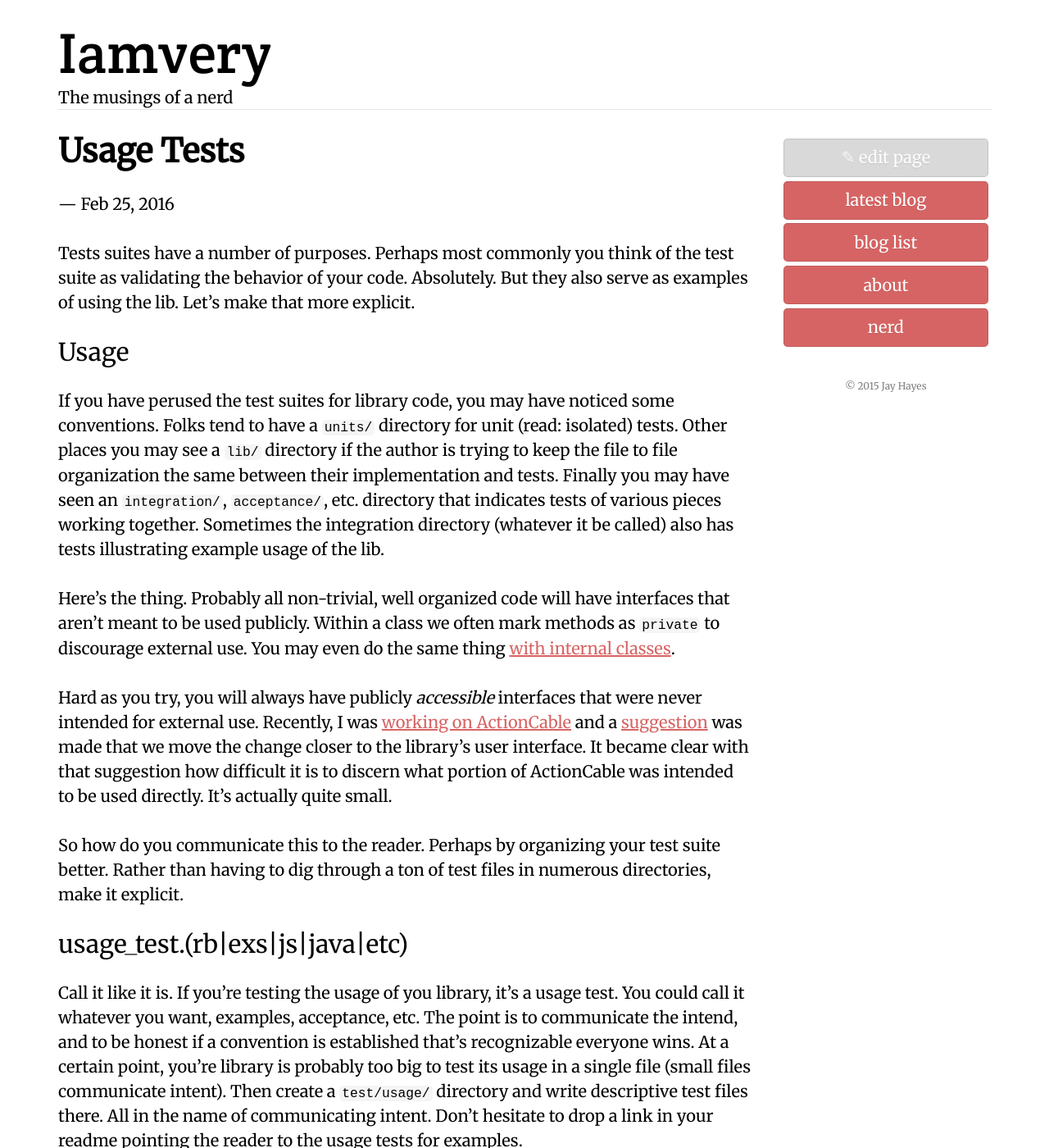
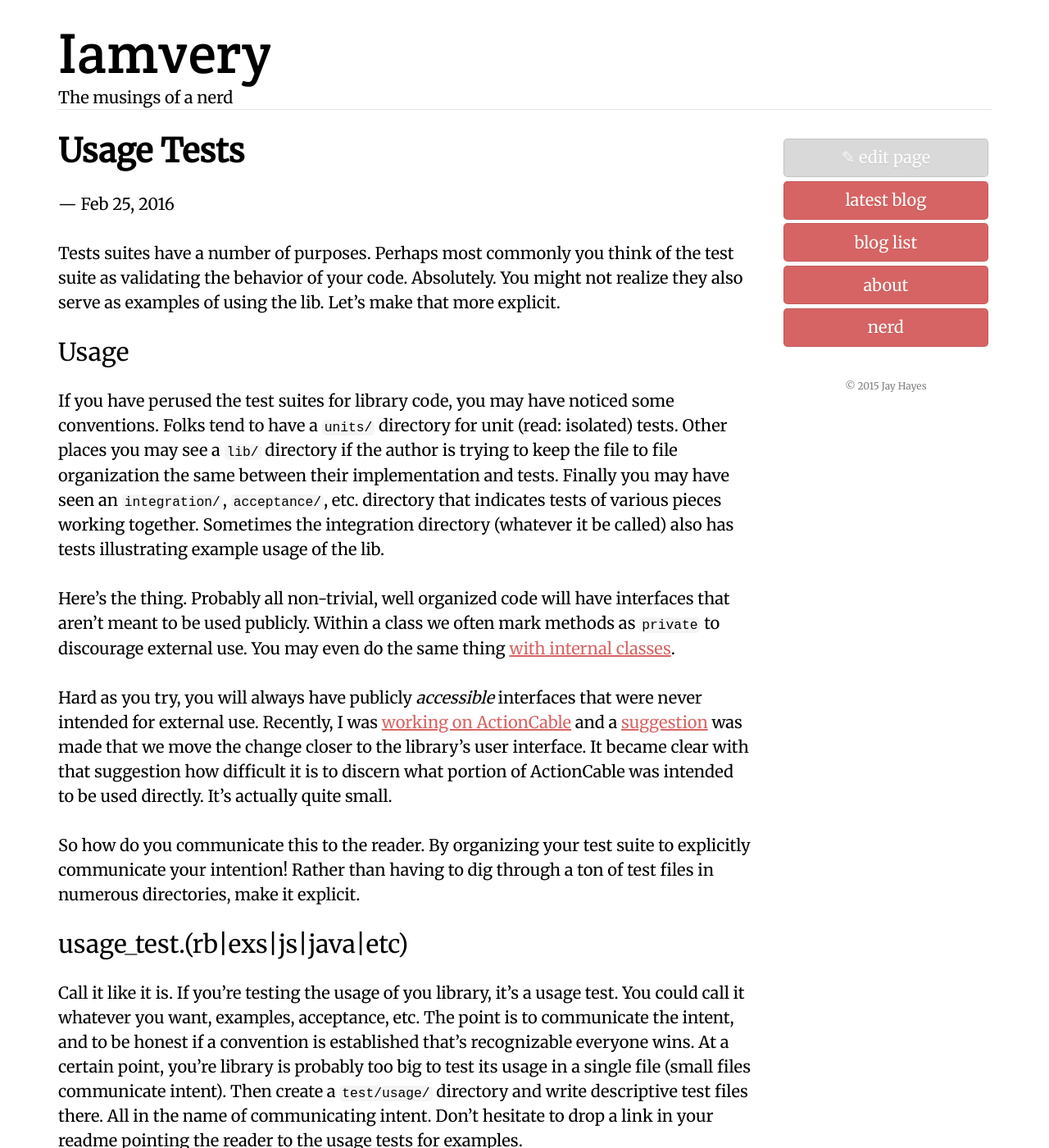
Before and after one commit to iamvery/iamvery.github.com, a Jekyll site: the page built from _posts/2016-02-25-usage-tests.md, in a window 1280 px wide and 1400 px high. Shown: the whole window at 82% size. Built offline with Jekyll 4.4.1, drawn with Linux system fonts in a browser that asks for light colours; comment, search, counter and statistics services are not loaded.

Commit message:
Updates h/t @codingitwrong

```diff
--- a/_posts/2016-02-25-usage-tests.md
+++ b/_posts/2016-02-25-usage-tests.md
@@ -6,7 +6,7 @@ title: Usage Tests
 Tests suites have a number of purposes.
 Perhaps most commonly you think of the test suite as validating the behavior of your code.
 Absolutely.
-But they also serve as examples of using the lib.
+You might not realize they also serve as examples of using the lib.
 Let's make that more explicit.
 
 ## Usage
@@ -28,7 +28,7 @@ It became clear with that suggestion how difficult it is to discern what portion
 It's actually quite small.
 
 So how do you communicate this to the reader.
-Perhaps by organizing your test suite better.
+By organizing your test suite to explicitly communicate your intention!
 Rather than having to dig through a ton of test files in numerous directories, make it explicit.
 
 ## usage_test.(rb|exs|js|java|etc)
@@ -36,7 +36,7 @@ Rather than having to dig through a ton of test files in numerous directories, m
 Call it like it is.
 If you're testing the usage of you library, it's a usage test.
 You could call it whatever you want, examples, acceptance, etc.
-The point is to communicate the intend, and to be honest if a convention is established that's recognizable everyone wins.
+The point is to communicate the intent, and to be honest if a convention is established that's recognizable everyone wins.
 At a certain point, you're library is probably too big to test its usage in a single file (small files communicate intent).
 Then create a `test/usage/` directory and write descriptive test files there.
 All in the name of communicating intent.
```
